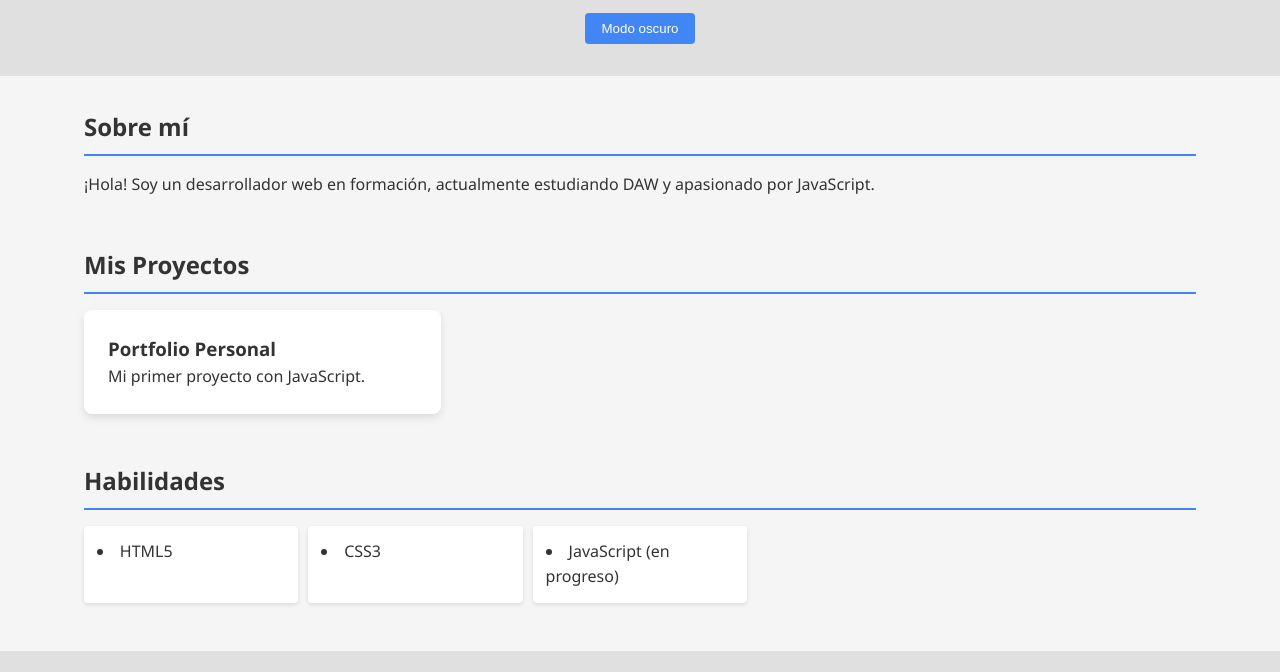
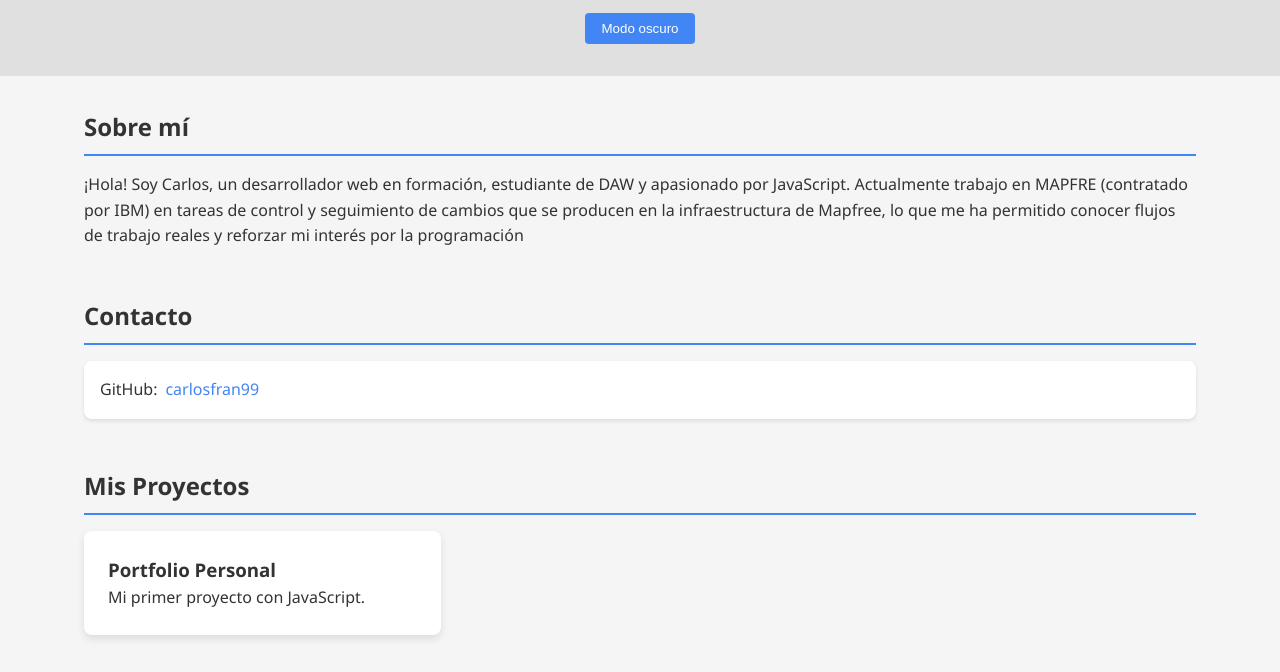
Before and after one commit to carlosfran99/mi-portfolio, a plain HTML site: page index.html in a window 1280 px wide. Shown: the part 120-792 px from the top of the page. Drawn offline with Linux system fonts and the light colour scheme.

Commit message:
commit de prueba para pasar a claude

```diff
--- a/index.html
+++ b/index.html
@@ -21,7 +21,14 @@
     <main class="container">
         <section id="about">
             <h2>Sobre mí</h2>
-            <p>¡Hola! Soy un desarrollador web en formación, actualmente estudiando DAW y apasionado por JavaScript.</p>
+            <p>¡Hola! Soy Carlos, un desarrollador web en formación, estudiante de DAW y apasionado por JavaScript. Actualmente trabajo en MAPFRE (contratado por IBM) en tareas de control y seguimiento de cambios que se producen en la infraestructura de Mapfree, lo que me ha permitido conocer flujos de trabajo reales y reforzar mi interés por la programación</p>
+        </section>
+
+        <section id="contact">
+            <h2>Contacto</h2>
+            <ul class="contact-list">
+                <li>GitHub: <a href="https://github.com/carlosfran99" target="_blank">carlosfran99</a></li>
+            </ul>
         </section>
 
         <section id="projects">
--- a/styles.css
+++ b/styles.css
@@ -109,6 +109,39 @@ h2 {
     box-shadow: 0 2px 4px rgba(0, 0, 0, 0.1);
 }
 
+/* Estilos para la sección de contacto */
+.contact-list {
+    list-style-type: none;
+    padding: 0;
+}
+
+.contact-list li {
+    background-color: var(--card-bg);
+    padding: 1rem;
+    margin-bottom: 0.5rem;
+    border-radius: 8px;
+    box-shadow: 0 2px 4px rgba(0, 0, 0, 0.1);
+    display: flex;
+    align-items: center;
+    transition: transform 0.2s;
+}
+
+.contact-list li:hover {
+    transform: translateY(-3px);
+    box-shadow: 0 4px 8px rgba(0, 0, 0, 0.15);
+}
+
+.contact-list a {
+    color: var(--button-bg);
+    text-decoration: none;
+    font-weight: 500;
+    margin-left: 0.5rem;
+}
+
+.contact-list a:hover {
+    text-decoration: underline;
+}
+
 /* Pie de página */
 footer {
     margin-top: 2rem;
```
